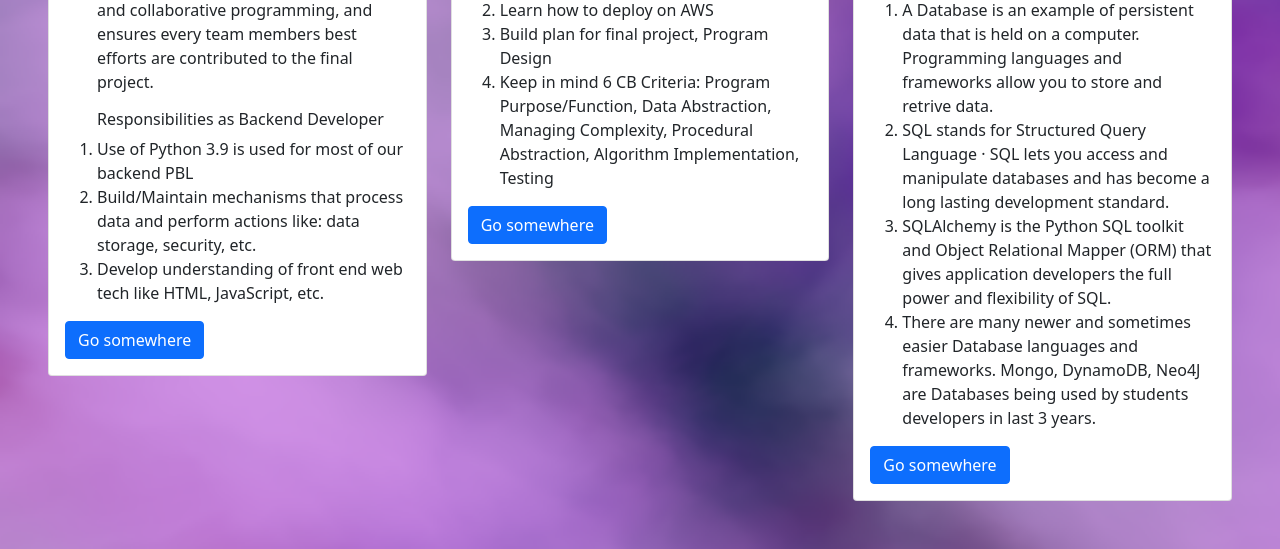
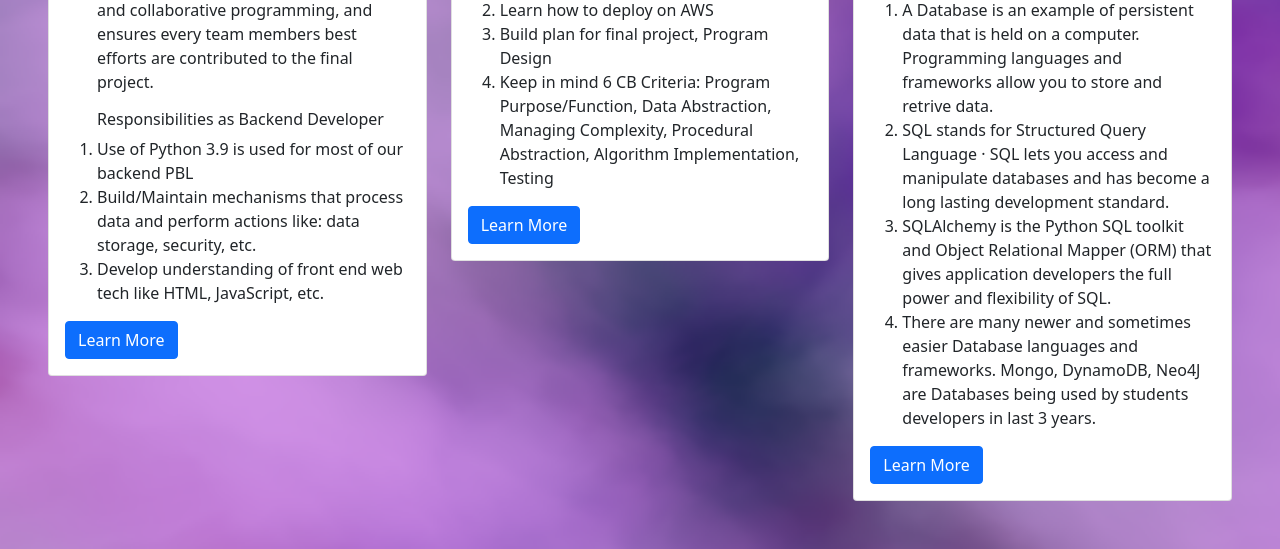
Before and after one commit to sanikasha/Sanika-s-Python-Project, a Flask app: page / in a window 1280 px wide. Shown: the part 503-1052 px from the top of the page. Run offline with Flask 2, Linux system fonts and the light colour scheme; some libraries are stand-ins or nearby versions.

Commit message:
committ4

```diff
--- a/templates/index.html
+++ b/templates/index.html
@@ -20,13 +20,13 @@
                             <li>Develop understanding of front end web tech like HTML, JavaScript, etc.</li>
                         </ol>
                     </p>
-                    <a href="https://sanikasha.github.io/superFastPages/week%203/2022/09/20/Agile-Methodology.html" class="btn btn-primary">Go somewhere</a>
+                    <a href="https://sanikasha.github.io/superFastPages/week%203/2022/09/20/Agile-Methodology.html" class="btn btn-primary">Learn More</a>
                     </div>
                 </div>
             </div>
             <div class="col-4">
                 <div class="card">
-                    <img class="card-img-top" src="{{ url_for('static', filename='assets/flaskhomecb.png') }}" alt="CB" height="250">
+                    <img class="card-img-top" src="{{ url_for('static', filename='assets/cbpic2.png') }}" alt="CB" height="250">
                     <div class="card-body">
                     <h5 class="card-title">Current <mark>Objectives</mark> in APCSP</h5>
                     <p class="card-text">
@@ -37,7 +37,7 @@
                             <li>Keep in mind 6 CB Criteria: Program Purpose/Function, Data Abstraction, Managing Complexity, Procedural Abstraction, Algorithm Implementation, Testing</li>
                         </ol>
                     </p>
-                    <a href="#" class="btn btn-primary">Go somewhere</a>
+                    <a href="#" class="btn btn-primary">Learn More</a>
                     </div>
                 </div>
             </div>
@@ -54,7 +54,7 @@
                             <li>There are many newer and sometimes easier Database languages and frameworks.  Mongo, DynamoDB, Neo4J are Databases being used by students developers in last 3 years.</li>
                         </ol>
                     </p>
-                    <a href="#" class="btn btn-primary">Go somewhere</a>
+                    <a href="#" class="btn btn-primary">Learn More</a>
                     </div>
                 </div>
             </div>
```
Also changed, not shown: static/assets/cbpic2.png (added).
